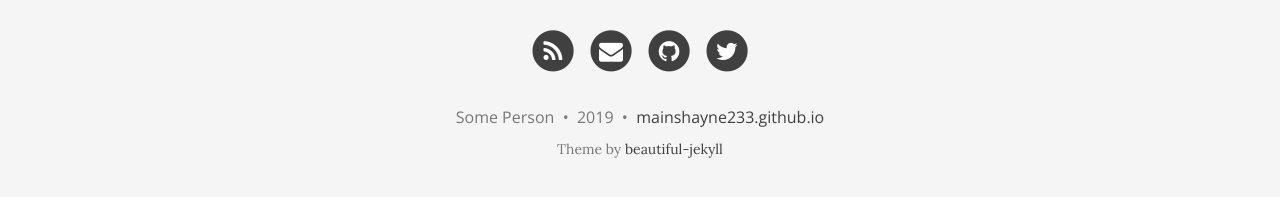
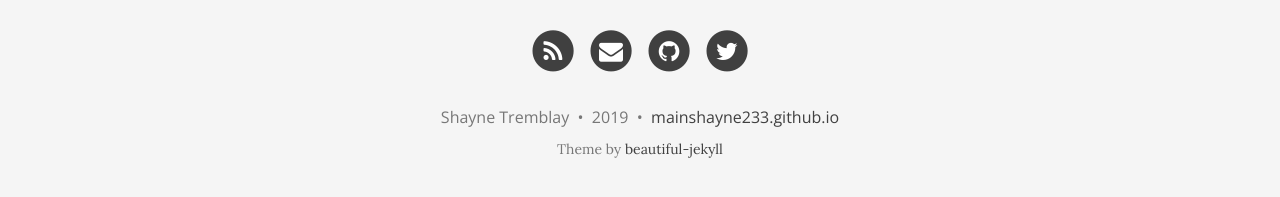
Before and after one commit to MainShayne233/mainshayne233.github.io, a Jekyll site: the page built from index.html, in a window 1280 px wide and 900 px high, scrolled down 1134 px. Shown: the part 690-887 px from the top of the window. Built offline with Jekyll 4.4.1, drawn with Linux system fonts in a browser that asks for light colours; nearby versions of some CDN libraries; the list of posts is cut into pages by our own code.

Commit message:
Change name

```diff
--- a/_config.yml
+++ b/_config.yml
@@ -60,7 +60,7 @@ footer-link-col: "#404040"
 # Change all these values or delete the ones you don't want.
 # Important: you must keep the "name" parameter, everything else you can remove
 author:
-  name: Some Person
+  name: Shayne Tremblay
 
 # Select your active Social Network Links.
 # Uncomment the links you want to show in the footer and add your information to each link.
```
